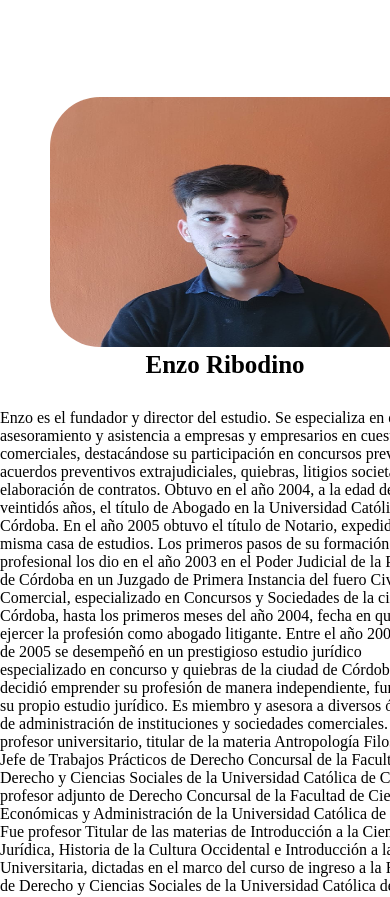
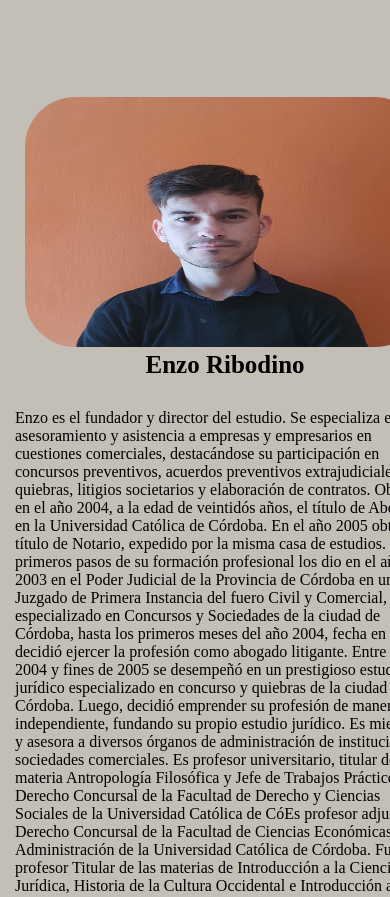
Before and after one commit to enzoribodino/Proyecto_integrador_nucba, a plain HTML site: page index.html in a window 390 px wide. Shown: the part 5907-6804 px from the top of the page. Drawn offline with Linux system fonts and the light colour scheme.

Commit message:
retoques

```diff
--- a/mediaqueries.css
+++ b/mediaqueries.css
@@ -114,7 +114,7 @@ nav i{
         margin-bottom: -60px;
     }
     .img__enzo{
-        margin-left: 50px;
+        margin-left: 10px;
     }
     .curriculum__img{
         margin-left: 20px;
--- a/styles.css
+++ b/styles.css
@@ -4,6 +4,9 @@
     box-sizing: border-box;
 }
 
+body{
+    background-color:#c4bfb6;
+}
 
 .header{
     width: 100%;
@@ -15,6 +18,7 @@
     position: fixed;
     z-index: 1;
     top: 0;
+    background: linear-gradient(to bottom, gray, #050c18);
 
 
 
```
